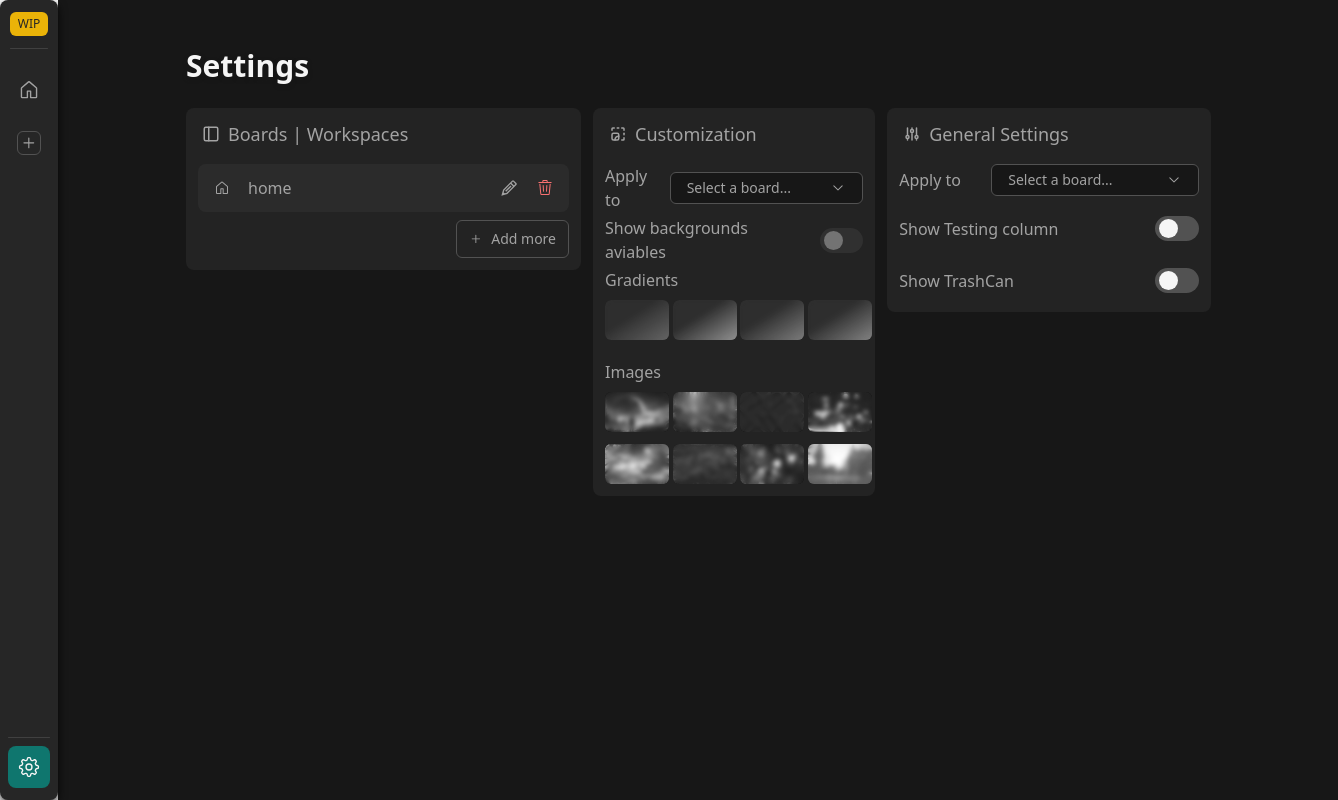
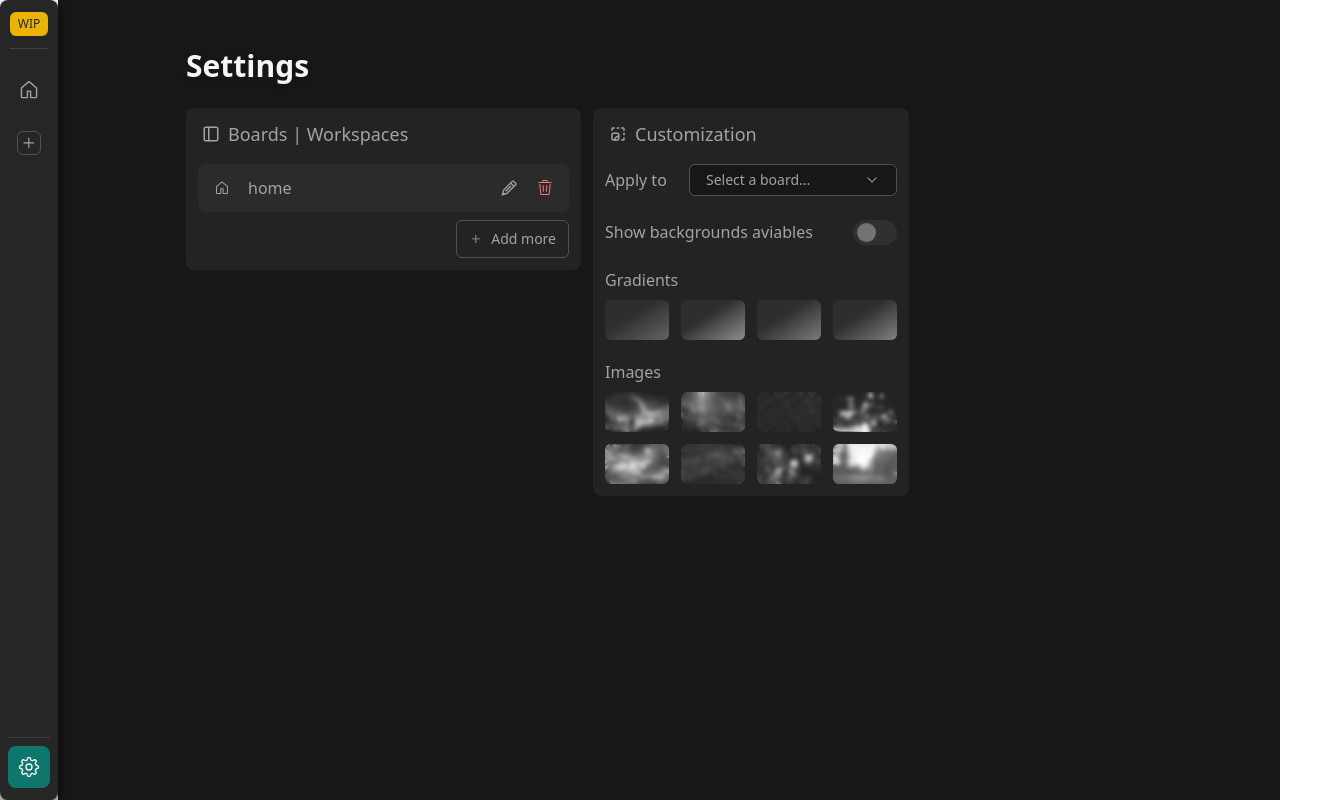
Before and after one commit to LuisNivar/my-kanban-board, a React (Vite) app: page /settings in a window 1280 px wide. Shown: the whole page, 1338 px wide, since content can reach past the window. Built offline with nearby package versions, Linux system fonts and the light colour scheme.

Commit message:
Hide general section for now

```diff
--- a/src/components/Settings/GeneralSection.tsx
+++ b/src/components/Settings/GeneralSection.tsx
@@ -1,25 +1,33 @@
 import { useState } from "react";
 import { AdjustmentIcon } from "../Icons";
+import Select from "../UI/Select";
 import Switch from "../UI/Switch";
 import { Field } from "./Field";
 import { Sections } from "./Sections";
-import SelectBoards from "./SelectBoards";
 
 export default function GeneralSection() {
-  const [selectedBoard, setSelectedBoard] = useState<string | null>(null);
+  const [selectedLang, setSelectedLang] = useState<string>("en");
+  const [showTrashCan, setShowTranshCan] = useState(true);
 
   return (
     <Sections title="General Settings" icon={<AdjustmentIcon />}>
       <div className="flex gap-5 flex-col w-[300px] text-neutral-400">
         <Field htmlFor="select" label="Apply to">
-          <SelectBoards onValueChange={setSelectedBoard} />
+          <Select ariaLabel="Languages" placeholder={selectedLang}>
+            <Select.Content>
+              <Select.Item value="en">English</Select.Item>
+              <Select.Item value="es">Spanish</Select.Item>
+            </Select.Content>
+          </Select>
         </Field>
 
-        <Field htmlFor="testing" label="Show Testing column">
-          <Switch color="teal" id="testing" />
-        </Field>
         <Field htmlFor="trash-can" label="Show TrashCan">
-          <Switch color="teal" id="trash-can" />
+          <Switch
+            checked={showTrashCan}
+            onCheckedChange={setShowTranshCan}
+            color="teal"
+            id="trash-can"
+          />
         </Field>
       </div>
     </Sections>
--- a/src/components/Settings/index.tsx
+++ b/src/components/Settings/index.tsx
@@ -1,5 +1,4 @@
 import BackgrounbdSection from "./BackgroundSection";
-import GeneralSection from "./GeneralSection";
 import SidebarSection from "./SidebarSection";
 
 export default function SettingsContent() {
@@ -11,7 +10,8 @@ export default function SettingsContent() {
       <div className="flex items-start gap-3">
         <SidebarSection />
         <BackgrounbdSection />
-        <GeneralSection />
+        {/* TODO: Add in the future */}
+        {/* <GeneralSection /> */}
       </div>
     </div>
   );
```
